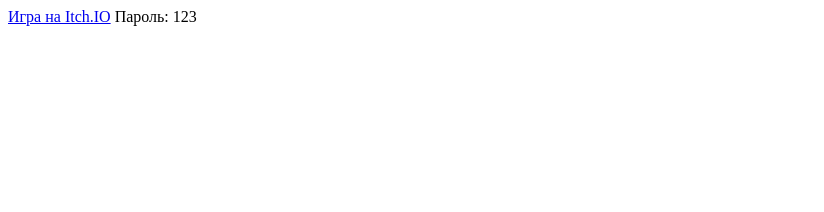
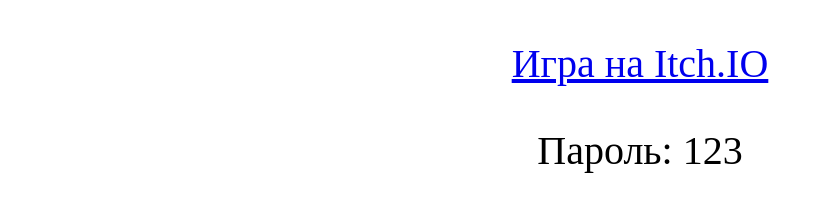
Before and after one commit to Jester1454/jester1454.github.io, a plain HTML site: page JamDevSim/index.html in a window 1280 px wide. Shown: the whole page, without its empty margins (0-824 px from the left). Drawn offline with Linux system fonts and the light colour scheme.

Commit message:
update html

```diff
--- a/JamDevSim/index.html
+++ b/JamDevSim/index.html
@@ -1,11 +1,19 @@
 <!DOCTYPE html>
-<html lang="en-us">
-  <head>
-    <meta charset="utf-8">
-    <meta http-equiv="Content-Type" content="text/html; charset=utf-8">
-    <title>Unity WebGL Player | Jam Dev Sim</title>
-
-	<a href="https://dedreflection.itch.io/jam-dev-sim">Игра на Itch.IO</a>
-	Пароль: 123
-  </head>
+<html>
+ <head>
+  <meta charset="utf-8">
+  <title></title>
+  <style>
+   .text {
+    text-align:  center;
+	font-size: 250%;
+   }
+  </style>
+ </head>
+ <body>
+  <div class="text">
+     <p><a href="https://dedreflection.itch.io/jam-dev-sim">Игра на Itch.IO</a></p>
+	 <p>Пароль: 123</p>
+  </div>
+ </body>
 </html>
```
